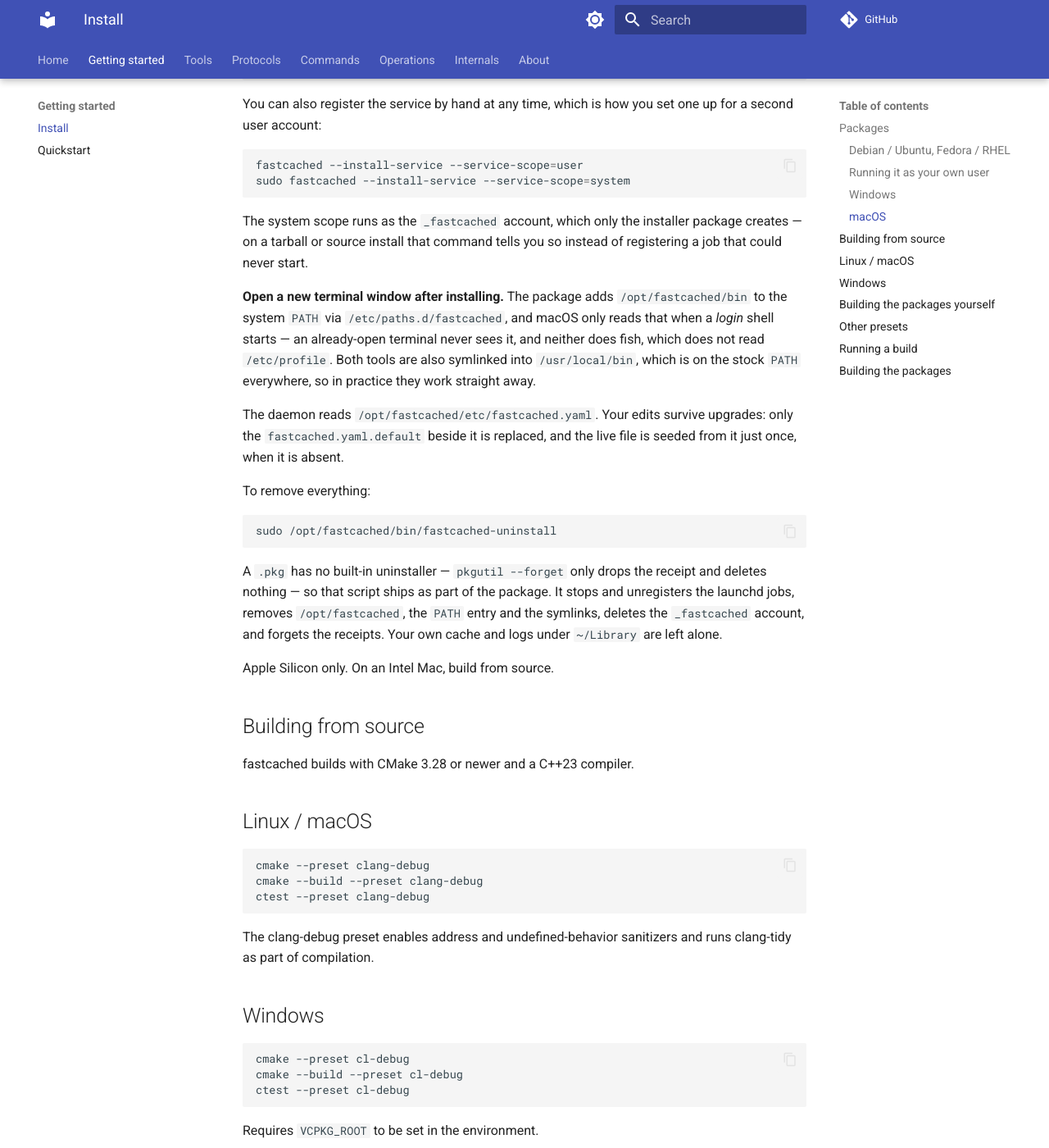
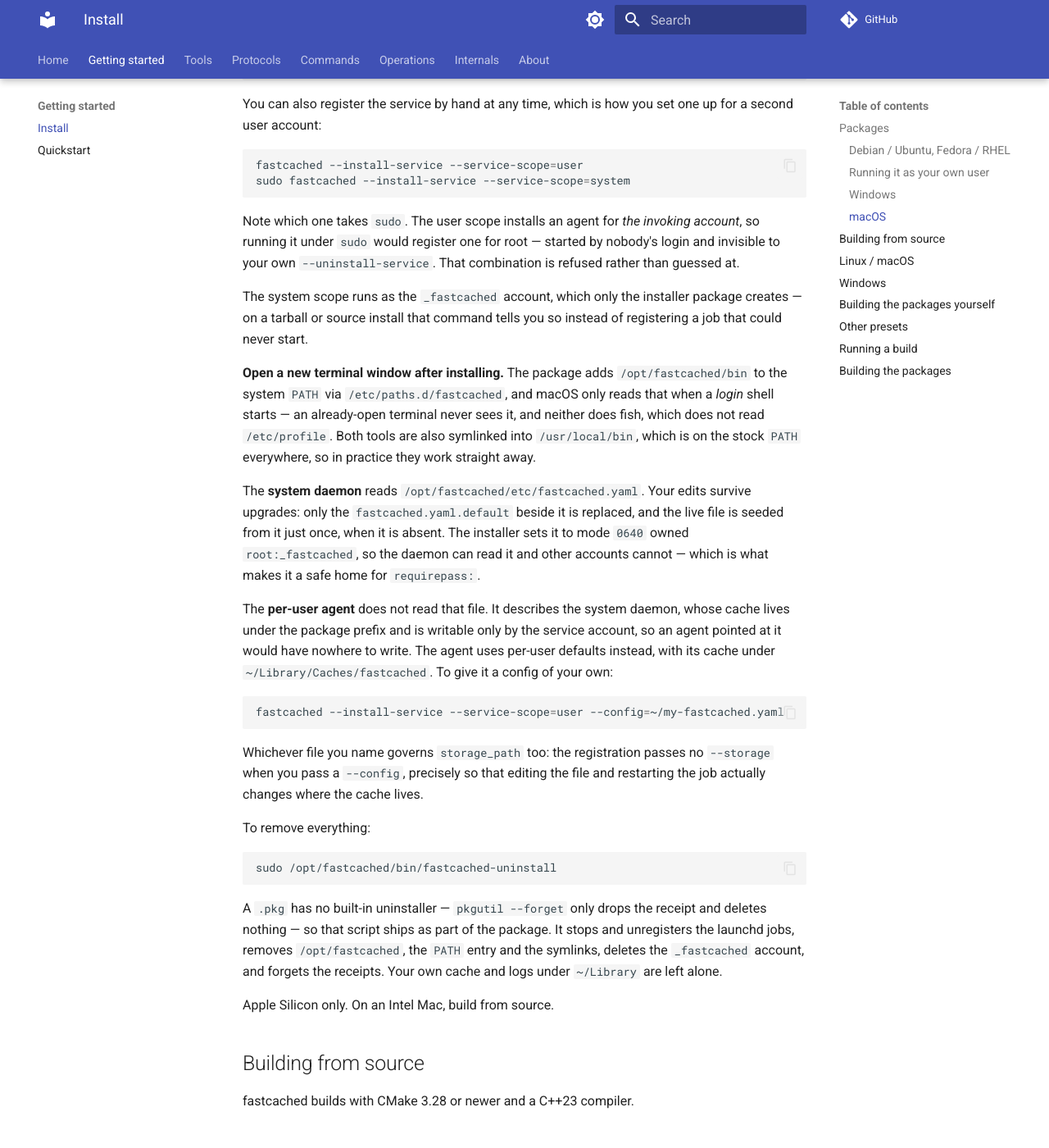
Before and after one commit to LASTRADA-Software/fastcached, an MkDocs documentation site: the page built from docs/getting-started/install.md, in a window 1280 px wide and 1400 px high, scrolled down 2277 px. Shown: the whole window at 82% size. Built offline with MkDocs 1.6.1 and Material for MkDocs 9.7.7, drawn with Linux system fonts in a browser that asks for light colours; comment, search, counter and statistics services are not loaded.

Commit message:
docs: document the corrected service-registration rules
What a registration carries, which config each scope reads, why the
per-user agent does not read the packaged one, that --service-scope=user
must not run under sudo, and the config's ownership and mode.

Signed-off-by: Christian Parpart <christian@parpart.family>

````diff
--- a/docs/getting-started/install.md
+++ b/docs/getting-started/install.md
@@ -116,6 +116,11 @@
 sudo fastcached --install-service --service-scope=system
 ```
 
+Note which one takes `sudo`. The user scope installs an agent for *the
+invoking account*, so running it under `sudo` would register one for root —
+started by nobody's login and invisible to your own `--uninstall-service`.
+That combination is refused rather than guessed at.
+
 The system scope runs as the `_fastcached` account, which only the installer
 package creates — on a tarball or source install that command tells you so
 instead of registering a job that could never start.
@@ -127,9 +132,26 @@
 `/etc/profile`. Both tools are also symlinked into `/usr/local/bin`, which
 is on the stock `PATH` everywhere, so in practice they work straight away.
 
-The daemon reads `/opt/fastcached/etc/fastcached.yaml`. Your edits survive
-upgrades: only the `fastcached.yaml.default` beside it is replaced, and the
-live file is seeded from it just once, when it is absent.
+The **system daemon** reads `/opt/fastcached/etc/fastcached.yaml`. Your edits
+survive upgrades: only the `fastcached.yaml.default` beside it is replaced,
+and the live file is seeded from it just once, when it is absent. The
+installer sets it to mode `0640` owned `root:_fastcached`, so the daemon can
+read it and other accounts cannot — which is what makes it a safe home for
+`requirepass:`.
+
+The **per-user agent** does not read that file. It describes the system
+daemon, whose cache lives under the package prefix and is writable only by
+the service account, so an agent pointed at it would have nowhere to write.
+The agent uses per-user defaults instead, with its cache under
+`~/Library/Caches/fastcached`. To give it a config of your own:
+
+```sh
+fastcached --install-service --service-scope=user --config=~/my-fastcached.yaml
+```
+
+Whichever file you name governs `storage_path` too: the registration passes
+no `--storage` when you pass a `--config`, precisely so that editing the
+file and restarting the job actually changes where the cache lives.
 
 To remove everything:
 
````
Also changed, not shown: AGENT.md (+24 -4 lines), docs/operations/deployment.md (+17 -2 lines).
